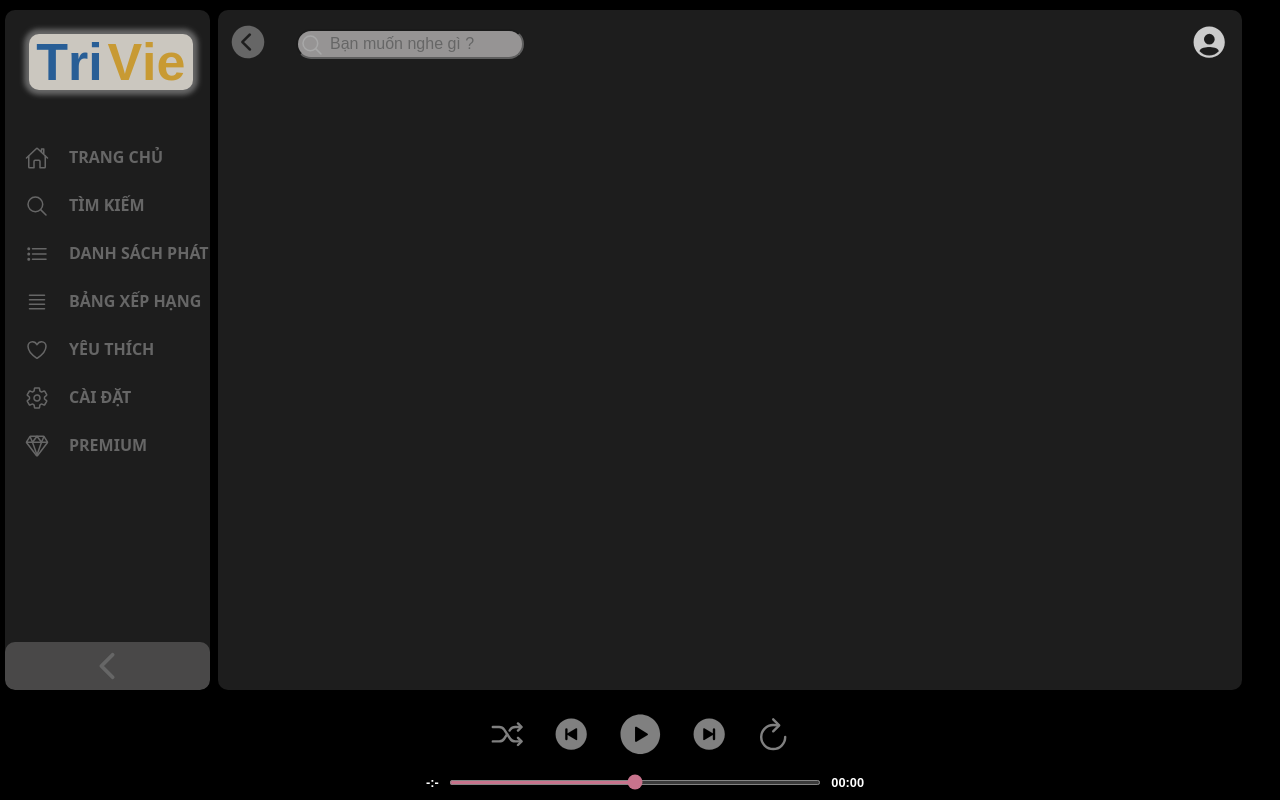
After one commit to Cannie511/Web_Nghe_Nhac, a PHP site: page /playlist.html in a window 1280 px wide. The commit adds this page. Run offline with PHP 8.4, Linux system fonts and the light colour scheme.

Commit message:
sync all

```diff
--- a/index.php
+++ b/index.php
@@ -6,8 +6,10 @@
     <link rel="icon" href="%PUBLIC_URL%/favicon.ico" />
     <meta name="viewport" content="width=device-width, initial-scale=0.0">
     <title>TriVie Music</title>
+
+    <link href="https://cdn.jsdelivr.net/npm/bootstrap@5.3.2/dist/css/bootstrap.min.css" rel="stylesheet">
+    <script src="https://cdn.jsdelivr.net/npm/bootstrap@5.3.2/dist/js/bootstrap.bundle.min.js"></script>
     <link rel="stylesheet" href="index.css">
-
 </head>
 <?php include "MusicProcess.php" ?>
 <body>
--- /dev/null
+++ b/playlist.html
@@ -0,0 +1,107 @@
+<!DOCTYPE html>
+<html lang="en">
+
+<head>
+    <meta charset="UTF-8">
+    <link rel="icon" href="%PUBLIC_URL%/favicon.ico" />
+    <meta name="viewport" content="width=device-width, initial-scale=0.0">
+    <title>TriVie Music</title>
+    <link rel="stylesheet" href="index.css">
+
+</head>
+
+<body>
+    <div id="menu">
+
+        <div id = "logo">
+            <h1>
+                <strong id = "logo_T">T</strong>
+                <h1 id = "logo_ri">ri</h1>&nbsp<strong id = "logo_V">V</strong>
+                <h1 id = "logo_ie">ie</h1>
+            </h1>
+        </div>
+        <ul>
+            <li><ion-icon name="home-outline"></ion-icon><a href="" id = "title_menu">TRANG CHỦ</a></li>
+            <li><ion-icon name="search-outline"></ion-icon><a href="" id = "title_menu">TÌM KIẾM</a></li>
+            <li><ion-icon name="list-outline"></ion-icon><a href="" id = "title_menu">DANH SÁCH PHÁT</a></li>
+            <li><ion-icon name="reorder-four-outline"></ion-icon><a href="" id = "title_menu">BẢNG XẾP HẠNG</a></li>
+            <li><ion-icon name="heart-outline"></ion-icon><a href="" id = "title_menu">YÊU THÍCH</a></li>
+            <li><ion-icon name="settings-outline"></ion-icon><a href="" id = "title_menu">CÀI ĐẶT</a></li>
+            <li><ion-icon name="diamond-outline"></ion-icon><a href="" id = "title_menu">PREMIUM</a></li>
+            <li></li>
+            <li></li>
+            <li></li>
+            <li></li>
+            <li></li>
+        </ul>
+        <div id="navbar"><ion-icon name="chevron-back-outline"></ion-icon></div>
+    </div>
+    <div id="main_play">
+        <!-- /*menu phía trên*/ -->
+        <div id = "topMenu">
+            <div id="personal" onmouseup='showMore()' onmouseleave="setTimeout('hideMore(),1500')">
+                <ion-icon id="ic_per" name="person-circle-sharp" ></ion-icon>
+                <div id="more">
+                    <div onclick="Edit()"><ion-icon name="key-outline"></ion-icon><span>Tài khoản</span></div>
+                    <div onclick="log_in()"><ion-icon name="person"></ion-icon><span>Đăng nhập</span></div>
+                    <div><ion-icon name="settings-sharp"></ion-icon><span>Cài đặt</span></div>
+                    <div>
+                        <div id="switch">
+                            <div id="scroll"></div>
+                        </div><span>Nền tối</span>
+                    </div>
+                </div>
+            </div>
+            <div id="search">
+                <ion-icon name="chevron-back-circle" style="margin-left: 10px;"></ion-icon>
+                <form action="" method="get">
+                <span>
+                    <ion-icon name="search-outline"></ion-icon>
+                    <input type="text" placeholder="Bạn muốn nghe gì ?">
+                </span>
+                </form>
+            </div>
+        </div>
+
+    </div>
+    <div id="play">
+        <div id="btn">
+            <ion-icon name="shuffle"></ion-icon>
+            <ion-icon name="play-skip-back-circle"></ion-icon>
+            <ion-icon id="play_btn" name="play-circle" onclick="play()"></ion-icon>
+            <ion-icon id="pause_btn" name="pause-circle" onclick="pause()"></ion-icon>
+            <ion-icon name="play-skip-forward-circle"></ion-icon>
+            <ion-icon name="refresh"></ion-icon>
+        </div>
+
+        <div id="time_play">
+            <span>-:-</span><input type="range"> <span>00:00</span>
+        </div>
+    </div>
+</body>
+<script src="index.js"></script>
+<script src="https://unpkg.com/ionicons@4.5.10-0/dist/ionicons.js"></script>
+<script type="module" src="https://unpkg.com/ionicons@7.1.0/dist/ionicons/ionicons.esm.js"></script>
+<script src="https://code.jquery.com/jquery-3.7.1.min.js"></script>
+
+
+<script>
+    $(document).ready(function(){
+        $('#main_play').scroll(function(){
+            if($(this).scrollTop()){
+                $('#topMenu').css('background-color', 'white');
+                $('#topMenu').css('box-shadow', '1px 2px 5px black');
+                $('#personal').css('color', 'black');
+            }
+            else{
+                $('#topMenu').css('background-color', 'transparent');
+                $('#personal').css('color', 'white');
+                $('#topMenu').css('box-shadow', '0 0 0 white');
+            }
+        })
+    })
+</script>
+<script>
+
+</script>
+</html>
```
